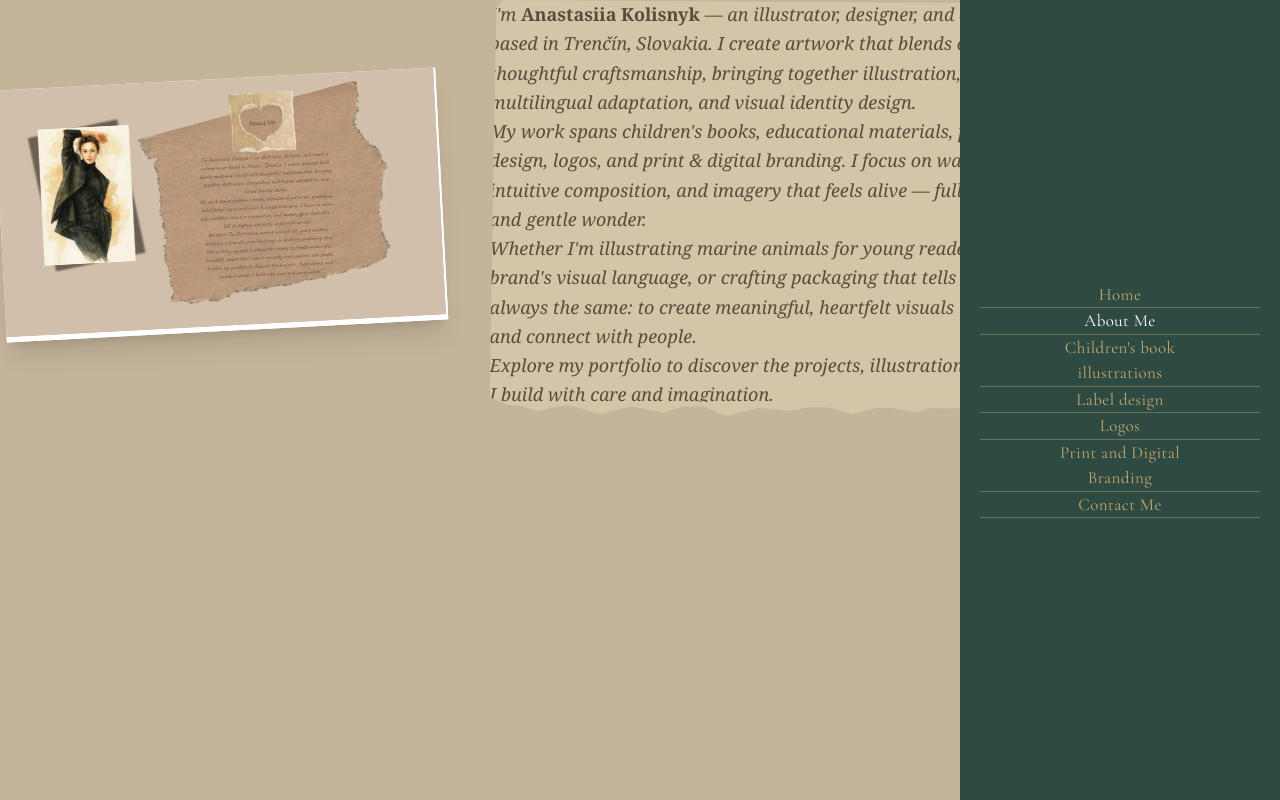
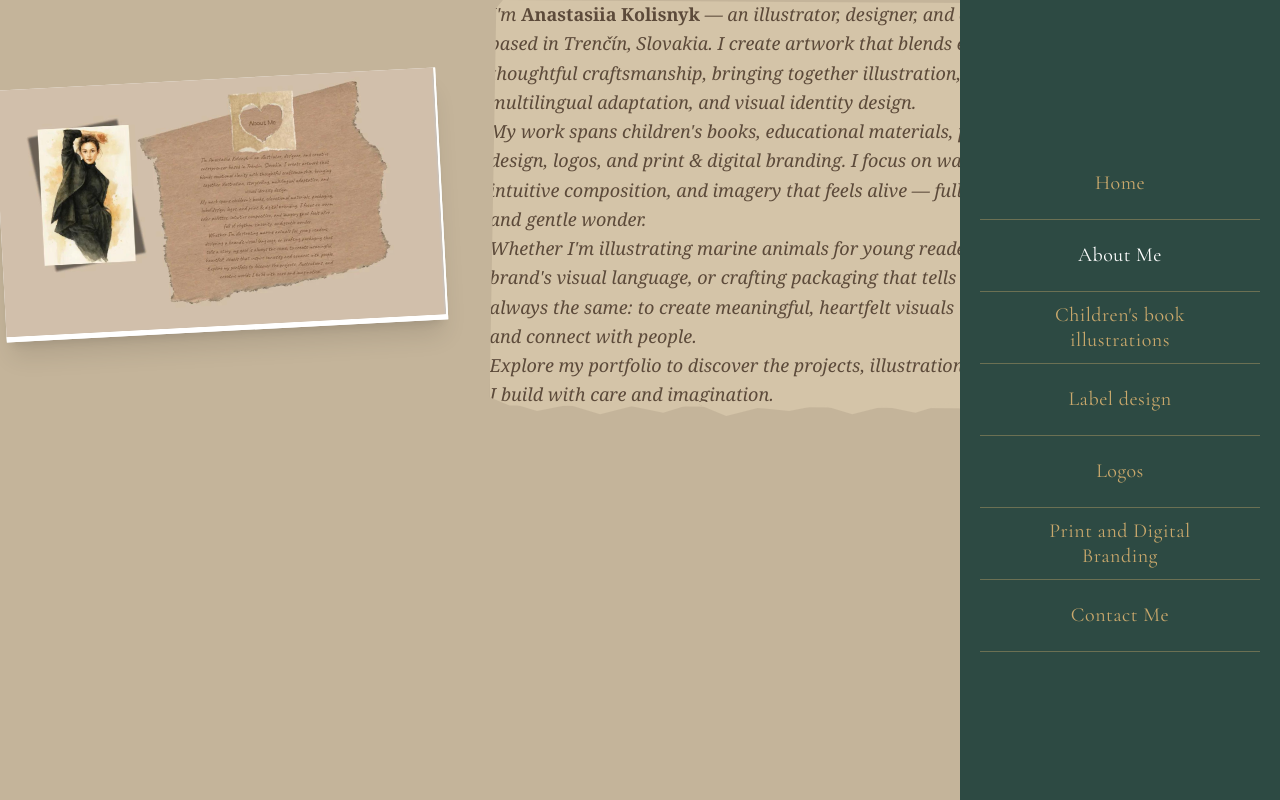
Before and after one commit to VadymMak/k-portfolio, a React (Vite) app: page /about in a window 1280 px wide. Built offline with nearby package versions, Linux system fonts and the light colour scheme.

Commit message:
fix : changees font size on mobile and desctop view

```diff
--- a/src/components/DesktopMenu.jsx
+++ b/src/components/DesktopMenu.jsx
@@ -1,5 +1,4 @@
 import { NavLink } from "react-router-dom";
-import { motion } from "framer-motion";
 
 const navItems = [
   { path: "/", label: "Home" },
@@ -19,46 +18,33 @@ const DesktopMenu = () => {
   return (
     <nav className="hidden lg:flex fixed right-0 top-0 h-screen w-[320px] bg-[#2D4A43] flex-col items-center justify-center px-6">
       <ul className="w-full max-w-[280px]">
-        {navItems.map((item, index) => (
-          <motion.li
-            key={item.path}
-            initial={{ opacity: 0, x: 20 }}
-            animate={{ opacity: 1, x: 0 }}
-            transition={{ delay: index * 0.08 }}
-          >
+        {navItems.map((item) => (
+          <li key={item.path}>
             <NavLink
               to={item.path}
               className={({ isActive }) =>
-                `block py-5 text-center border-b border-[#C9A86C]/40 transition-colors duration-300 ${
+                `h-[72px] flex items-center justify-center text-center border-b border-[#C9A86C]/40 transition-colors duration-300 ${
                   isActive ? "text-white" : "text-[#C9A86C] hover:text-white"
                 }`
               }
             >
               <span
-                className="text-[17px] tracking-wide"
+                className="text-[20px] tracking-wide leading-tight"
                 style={{
                   fontFamily: "'Cormorant Garamond', serif",
                   fontWeight: 400,
                 }}
               >
                 {item.label}
+                {item.label2 && (
+                  <>
+                    <br />
+                    {item.label2}
+                  </>
+                )}
               </span>
-              {item.label2 && (
-                <>
-                  <br />
-                  <span
-                    className="text-[17px] tracking-wide"
-                    style={{
-                      fontFamily: "'Cormorant Garamond', serif",
-                      fontWeight: 400,
-                    }}
-                  >
-                    {item.label2}
-                  </span>
-                </>
-              )}
             </NavLink>
-          </motion.li>
+          </li>
         ))}
       </ul>
     </nav>
--- a/src/components/MobileMenu.jsx
+++ b/src/components/MobileMenu.jsx
@@ -62,7 +62,7 @@ const MobileMenu = ({ isOpen, onClose }) => {
                     to={item.path}
                     onClick={onClose}
                     className={({ isActive }) =>
-                      `block py-4 text-center border-b border-[#C9A86C]/40 transition-colors duration-300 ${
+                      `h-[65px] flex items-center justify-center text-center border-b border-[#C9A86C]/40 transition-colors duration-300 ${
                         isActive
                           ? "text-white"
                           : "text-[#C9A86C] hover:text-white"
@@ -70,28 +70,20 @@ const MobileMenu = ({ isOpen, onClose }) => {
                     }
                   >
                     <span
-                      className="text-lg tracking-wide"
+                      className="text-xl tracking-wide leading-tight"
                       style={{
                         fontFamily: "'Cormorant Garamond', serif",
                         fontWeight: 400,
                       }}
                     >
                       {item.label}
+                      {item.label2 && (
+                        <>
+                          <br />
+                          {item.label2}
+                        </>
+                      )}
                     </span>
-                    {item.label2 && (
-                      <>
-                        <br />
-                        <span
-                          className="text-lg tracking-wide"
-                          style={{
-                            fontFamily: "'Cormorant Garamond', serif",
-                            fontWeight: 400,
-                          }}
-                        >
-                          {item.label2}
-                        </span>
-                      </>
-                    )}
                   </NavLink>
                 </motion.li>
               ))}
```
